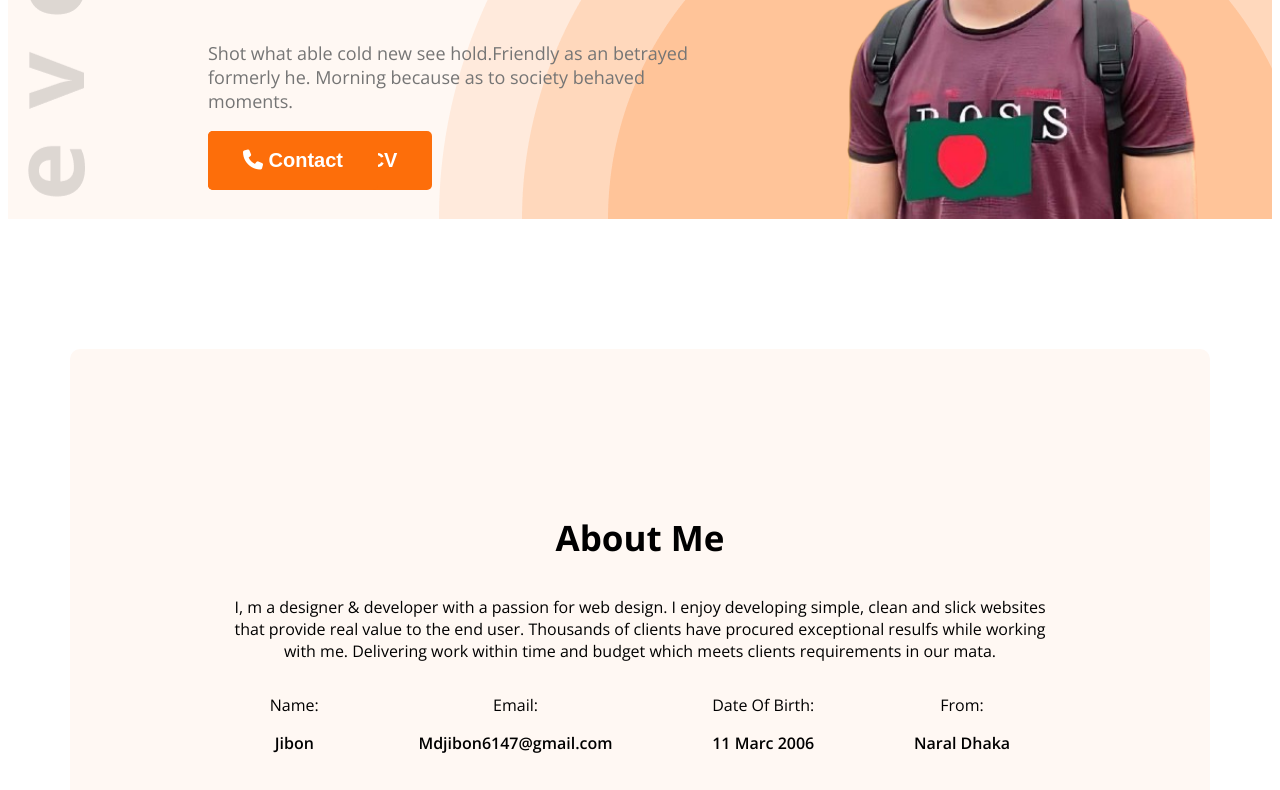
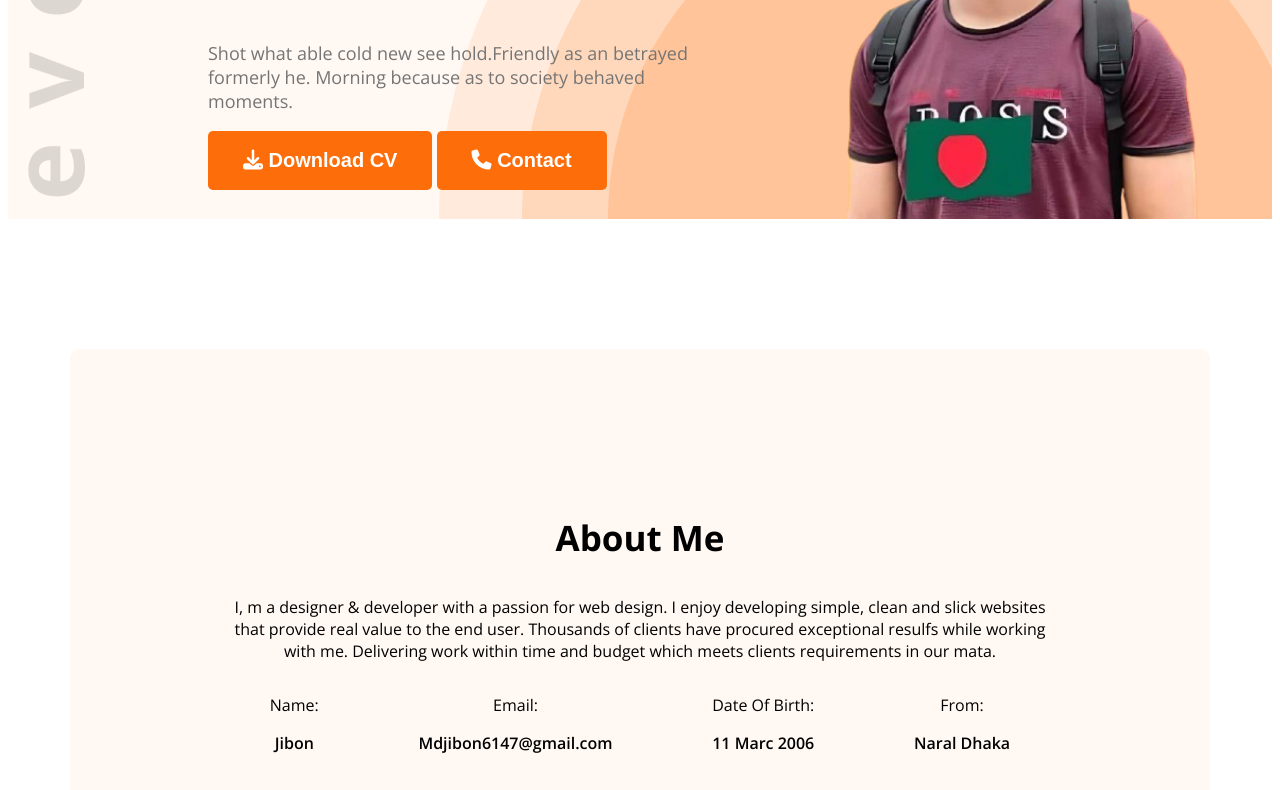
Before and after one commit to mdjibon6147/web-dev-porfoile, a plain HTML site: page index.html in a window 1280 px wide. Shown: the part 472-1262 px from the top of the page. Drawn offline with nearby package versions, Linux system fonts and the light colour scheme.

Commit message:
add fixed change

```diff
--- a/styles/portfiolio.css
+++ b/styles/portfiolio.css
@@ -16,7 +16,7 @@
 }
 
 .btn-primary {
-    position: fixed;
+    /* position: fixed; */
     background-color: #FD6E0A;
     font-weight: bold;
     font-size: 20px;
```
